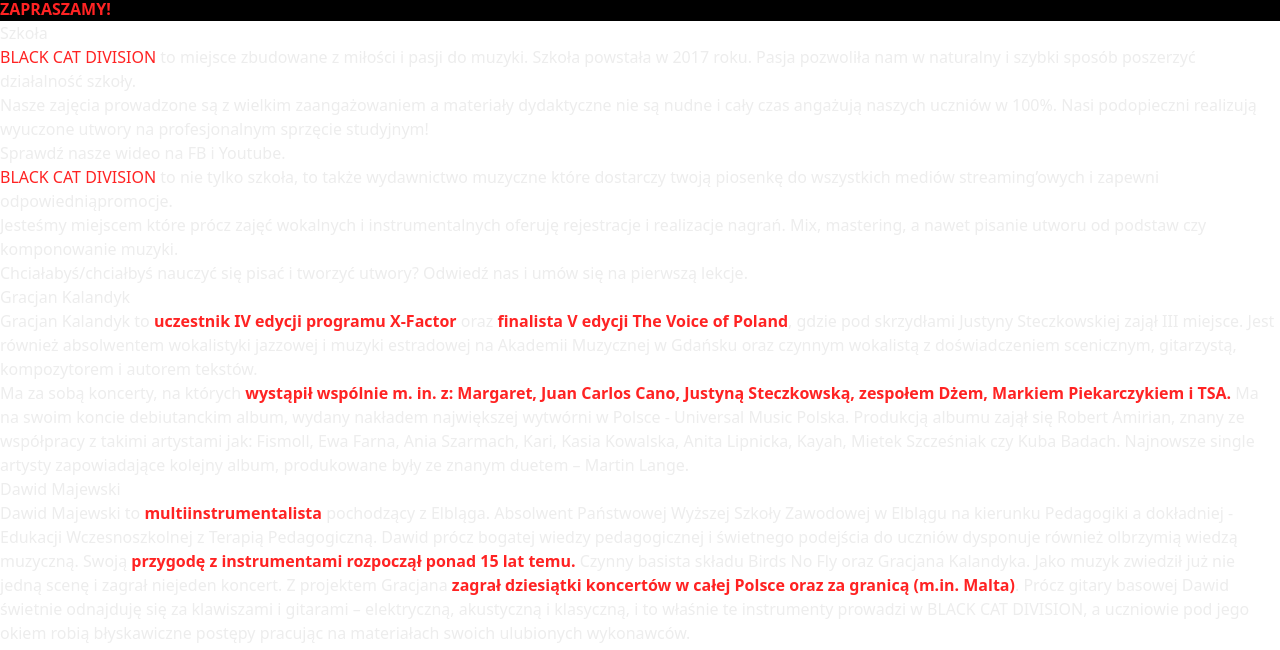
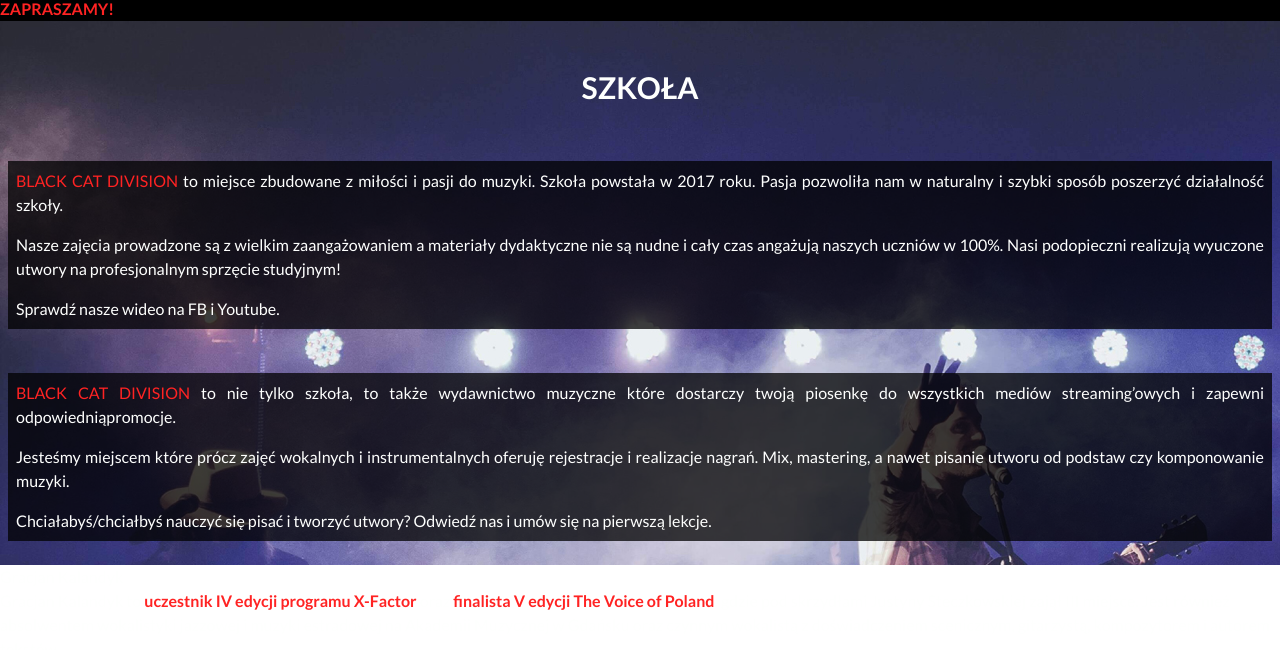
Before and after one commit to dawid-majewski-pl/black_cat_division, a website: page public/index.html in a window 1280 px wide. Shown: the part 1174-1824 px from the top of the page. Drawn offline with Linux system fonts and the light colour scheme.

Commit message:
School section styled, new font -lato.

```diff
--- a/public/index.html
+++ b/public/index.html
@@ -7,7 +7,7 @@
     <meta name="description" content="Szkoła wokalu i gry na instrumentach. Zajęcia prowadzą Gracjan Kalandyk i Dawid Majewski - doświadczeni muzycy, którzy uwielbiają przekazywać wiedzę innym.">
     <link href="styles/styles.css" rel="stylesheet">
 </head>
-<body class="text-white-main">
+<body class="text-white-main font-main">
     <header class="bg-black">
         <div>
             <div>
@@ -64,18 +64,18 @@
             </header>
         </section>
         <!-- School Section -->
-        <section id="school">
-            <h2>Szkoła</h2>
+        <section id="school" class="bg-[url('../img/school.webp')] pb-4">
+            <h2 class="text-3xl uppercase font-bold py-12 m-auto text-center">Szkoła</h2>
             <!-- Grid -->
-            <div>
-                <article>
-                    <p><span class="text-red-main uppercase">BLACK CAT DIVISION</span> to miejsce zbudowane z miłości i pasji do muzyki. Szkoła powstała w 2017 roku. Pasja pozwoliła nam w naturalny i szybki sposób poszerzyć działalność szkoły.</p>
-                    <p>Nasze zajęcia prowadzone są z wielkim zaangażowaniem a materiały dydaktyczne nie są nudne i cały czas angażują naszych uczniów w 100%. Nasi podopieczni realizują wyuczone utwory na profesjonalnym sprzęcie studyjnym!</p>
+            <div class="grid grid-cols-1 gap-7 text-justify">
+                <article class="bg-black bg-opacity-75 m-2 p-2">
+                    <p class="mb-4"><span class="text-red-main uppercase">BLACK CAT DIVISION</span> to miejsce zbudowane z miłości i pasji do muzyki. Szkoła powstała w 2017 roku. Pasja pozwoliła nam w naturalny i szybki sposób poszerzyć działalność szkoły.</p>
+                    <p class="mb-4">Nasze zajęcia prowadzone są z wielkim zaangażowaniem a materiały dydaktyczne nie są nudne i cały czas angażują naszych uczniów w 100%. Nasi podopieczni realizują wyuczone utwory na profesjonalnym sprzęcie studyjnym!</p>
                     <p>Sprawdź nasze wideo na FB i Youtube.</p>
                 </article>
-                <article>
-                    <p><span class="text-red-main uppercase">BLACK CAT DIVISION</span> to nie tylko szkoła, to także wydawnictwo muzyczne które dostarczy twoją piosenkę do wszystkich mediów streaming’owych i zapewni odpowiedniąpromocje.</p>
-                    <p>Jesteśmy miejscem które prócz zajęć wokalnych i instrumentalnych oferuję rejestracje i realizacje nagrań. Mix, mastering, a nawet pisanie utworu od podstaw czy komponowanie muzyki.</p>
+                <article class="bg-black bg-opacity-75 m-2 p-2">
+                    <p class="mb-4"><span class="text-red-main uppercase">BLACK CAT DIVISION</span> to nie tylko szkoła, to także wydawnictwo muzyczne które dostarczy twoją piosenkę do wszystkich mediów streaming’owych i zapewni odpowiedniąpromocje.</p>
+                    <p class="mb-4">Jesteśmy miejscem które prócz zajęć wokalnych i instrumentalnych oferuję rejestracje i realizacje nagrań. Mix, mastering, a nawet pisanie utworu od podstaw czy komponowanie muzyki.</p>
                     <p>Chciałabyś/chciałbyś nauczyć się pisać i tworzyć utwory? Odwiedź nas i umów się na pierwszą lekcje.</p>
                 </article>
             </div>
--- a/src/input.css
+++ b/src/input.css
@@ -1,3 +1,4 @@
+@import url('https://fonts.googleapis.com/css2?family=Lato:wght@400;700&display=swap');
 @tailwind base;
 @tailwind components;
 @tailwind utilities;
--- a/tailwind.config.js
+++ b/tailwind.config.js
@@ -6,14 +6,17 @@
   theme: {
     extend: {
       colors: {
-        'white-main': '#ededed',
+        'white-main': '#fefffe',
         'red-main': '#ff2323',
         'black-main': '#111111',
         'blue-tidal': '#0ff',
         'green-spotify': '#1db954',
         'red-apple': '#fc3c44'
+      },
+      fontFamily: {
+        'main': "'Lato', sans-serif",
       }
-    },
   },
   plugins: [],
+  }
 }
```
Also changed, not shown: public/styles/styles.css.
